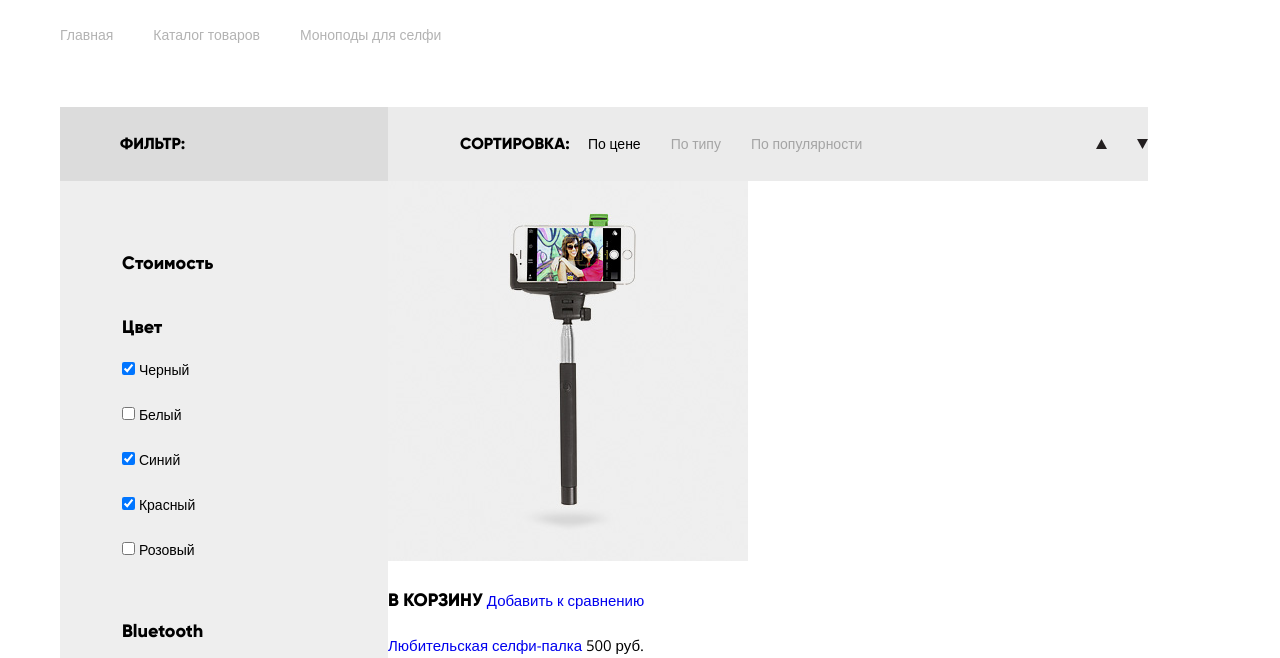
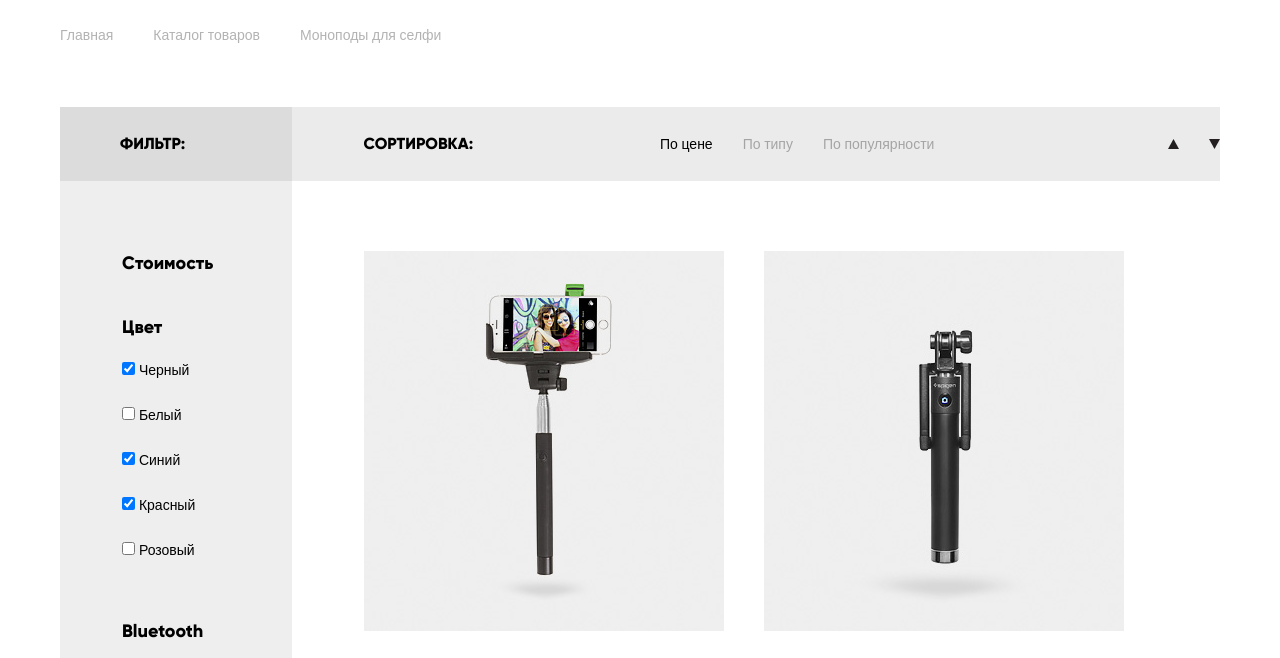
Before and after one commit to Prepros/118968-device-25, a plain HTML site: page catalog.html in a window 1280 px wide. Shown: the part 289-947 px from the top of the page. Drawn offline with nearby package versions, Linux system fonts and the light colour scheme.

Commit message:
Стилизовал карточки товаров

```diff
--- a/css/style.css
+++ b/css/style.css
@@ -933,14 +933,12 @@ button {
 }
 
 
-/* Каталог */
-.catalog {
-  width: 760px;
-}
+/* Сортировка */
 
 .sort {
   display: flex;
   align-items: center;
+  margin-bottom: 70px;
   padding: 25px 0 25px 72px;
   background-color: #ebebeb;
 }
@@ -987,3 +985,76 @@ button {
 .sort-item.active .sort-link {
   color: #000;
 }
+
+
+/** Каталог **/
+.catalog {
+
+}
+
+/* Карточки товара */
+.catalog-content {
+  display: flex;
+  flex-wrap: wrap;
+  padding-left: 72px;
+}
+
+.catalog-item {
+  width: 360px;
+  margin-right: 40px;
+  margin-bottom: 70px;
+}
+
+.catalog-item:last-child {
+  margin-right: 0;
+}
+
+.catalog-add .compare {
+ font-family: "Open Sans", Arial, sans-serif;
+ font-size: 13px;
+ line-height: 36px;
+ font-weight: 300;
+ color: rgba(0, 0, 0, .5);
+}
+
+.catalog-add .compare:hover,
+.catalog-add .compare:focus {
+  color: #000;
+}
+
+.catalog-add .compare:active {
+  color: rgba(0, 0, 0, .2);;
+}
+
+.catalog-info {
+  display: flex;
+  justify-content: space-between;
+  margin: 0;
+
+  font-family: "Gilroy", Arial, sans-serif;
+  line-height: 24px;
+  font-weight: 300;
+  color: #000;
+}
+
+.catalog-link {
+  width: 260px;
+
+  font-size: 18px;
+  font-weight: 800;
+  color: #000;
+}
+
+.catalog-link:hover,
+.catalog-link:focus {
+  text-decoration: underline;
+}
+
+.catalog-link:active {
+  text-decoration: none;
+}
+
+.catalog-price {
+  font-size: 16px;
+  color: #464646;
+}
```
